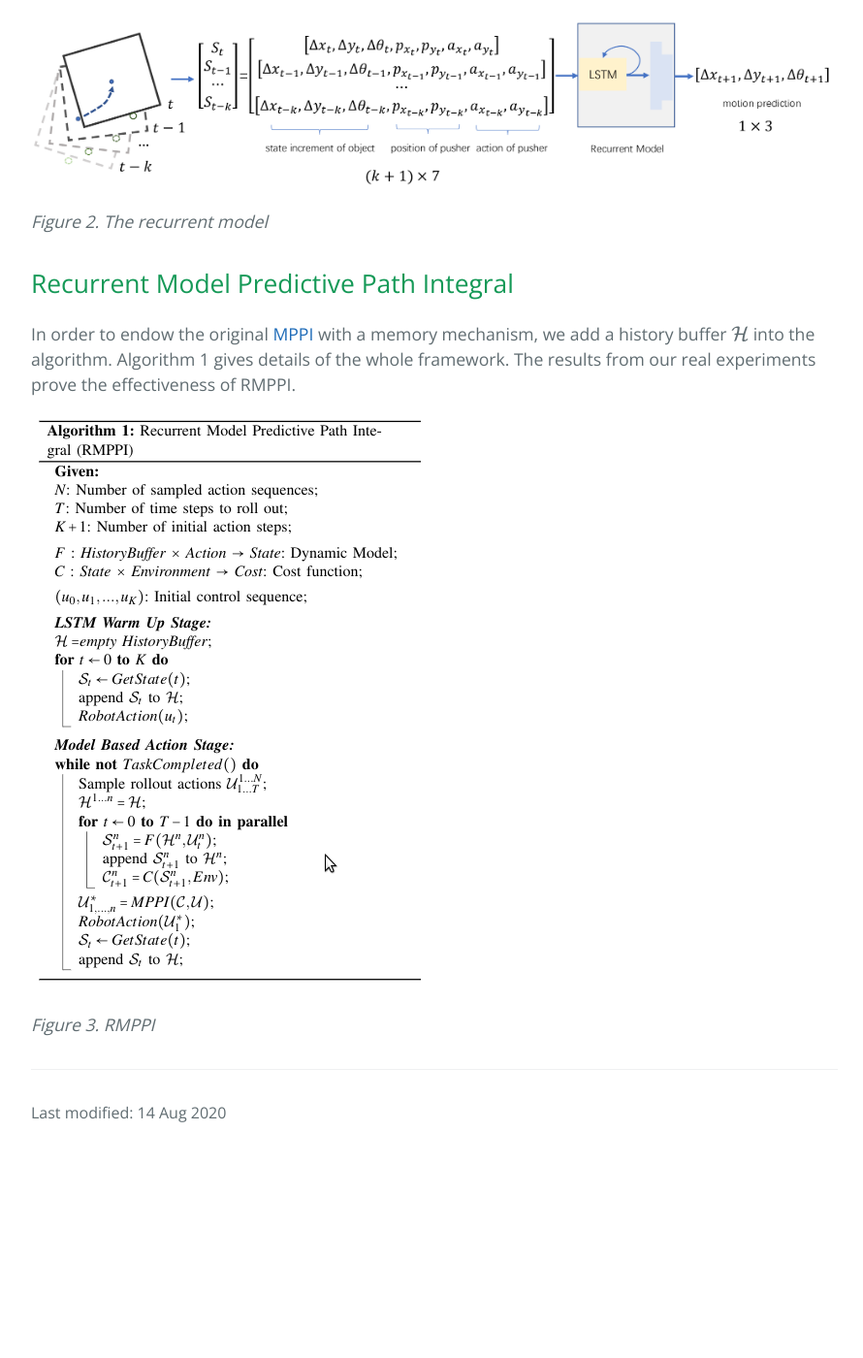
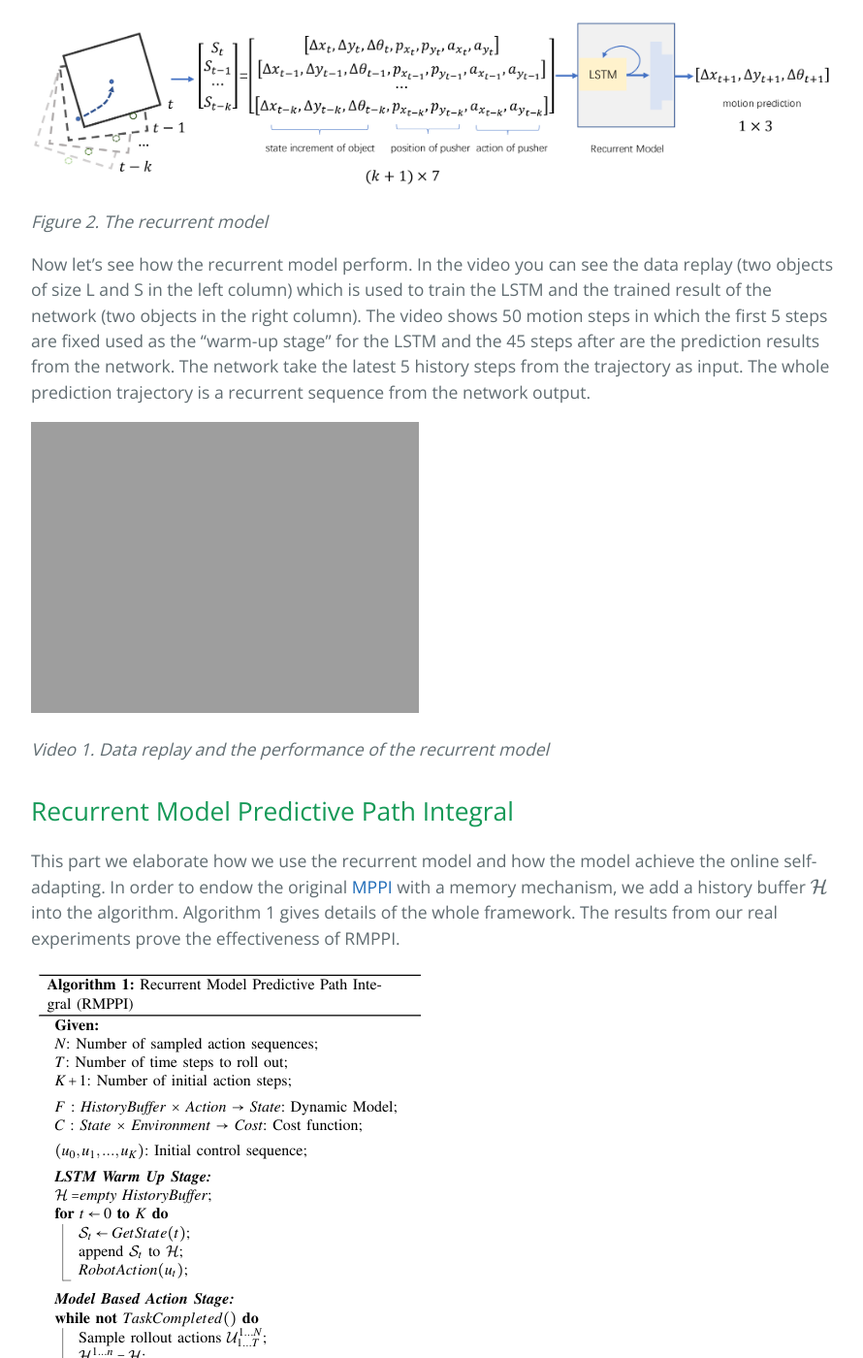
Before and after one commit to Smilels/Smilels.github.io, a Jekyll site: the page built from _posts/2020-08-12-Self-Adapting-Recurrent-Models-for-Object-Pushing-from-Learning-in-Simulation.md, in a window 1280 px wide and 1400 px high, scrolled down 1589 px. Shown: the whole window at 97% size, without its empty margins (192-1082 px from the left). Built offline with Jekyll 4.4.1, drawn with Linux system fonts in a browser that asks for light colours; formulas are drawn with MathJax 3; before the commit the page ends 2780 px from its top, so only the background shows below that.

Commit message:
first blog

```diff
--- a/_posts/2020-08-12-Self-Adapting-Recurrent-Models-for-Object-Pushing-from-Learning-in-Simulation.md
+++ b/_posts/2020-08-12-Self-Adapting-Recurrent-Models-for-Object-Pushing-from-Learning-in-Simulation.md
@@ -27,9 +27,15 @@
 {: style="width: 100%;" class="center"}
 *Figure 2. The recurrent model*
 
+Now let's see how the recurrent model perform. In the video you can see the data replay (two objects of size L and S in the left column) which is used to train the LSTM and the trained result of the network (two objects in the right column). The video shows 50 motion steps in which the first 5 steps are fixed used as the "warm-up stage" for the LSTM and the 45 steps after are the prediction results from the network. The network take the latest 5 history steps from the trajectory as input. The whole prediction trajectory is a recurrent sequence from the network output.
+
+![Recurrent model performance]({{ site.url }}/data/videos/self-adapting-motion-prediction.mp4)
+{: style="width: 100%;" class="center"}
+*Video 1. Data replay and the performance of the recurrent model*
+
 ## Recurrent Model Predictive Path Integral
 
-In order to endow the original [MPPI](https://homes.cs.washington.edu/~bboots/files/InformationTheoreticMPC.pdf) with a memory mechanism, we add a history buffer $$\mathcal{H}$$ into the algorithm. Algorithm 1 gives details of the whole framework. The results from our real experiments prove the effectiveness of RMPPI.
+This part we elaborate how we use the recurrent model and how the model achieve the online self-adapting. In order to endow the original [MPPI](https://homes.cs.washington.edu/~bboots/files/InformationTheoreticMPC.pdf) with a memory mechanism, we add a history buffer $$\mathcal{H}$$ into the algorithm. Algorithm 1 gives details of the whole framework. The results from our real experiments prove the effectiveness of RMPPI.
 
 ![Algorithm]({{ site.url }}/data/images/self-adapting-algorithm.png)
 {: style="width: 100%;" class="center"}
```
Also changed, not shown: 1 other file.
